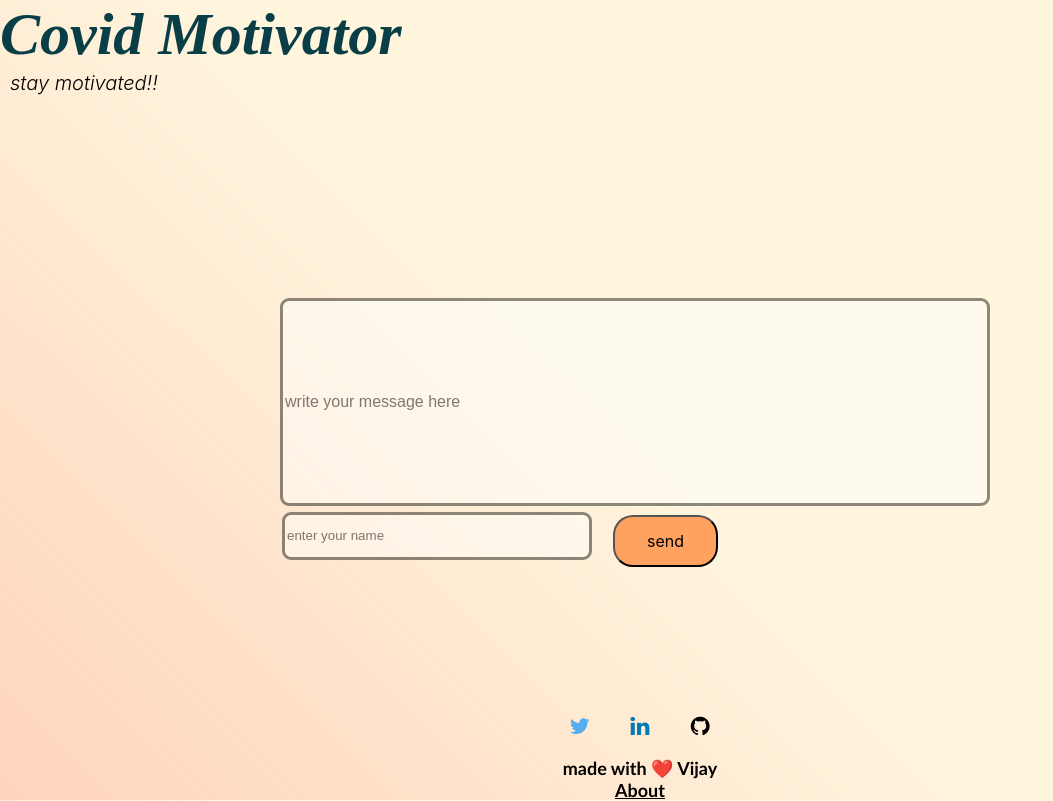
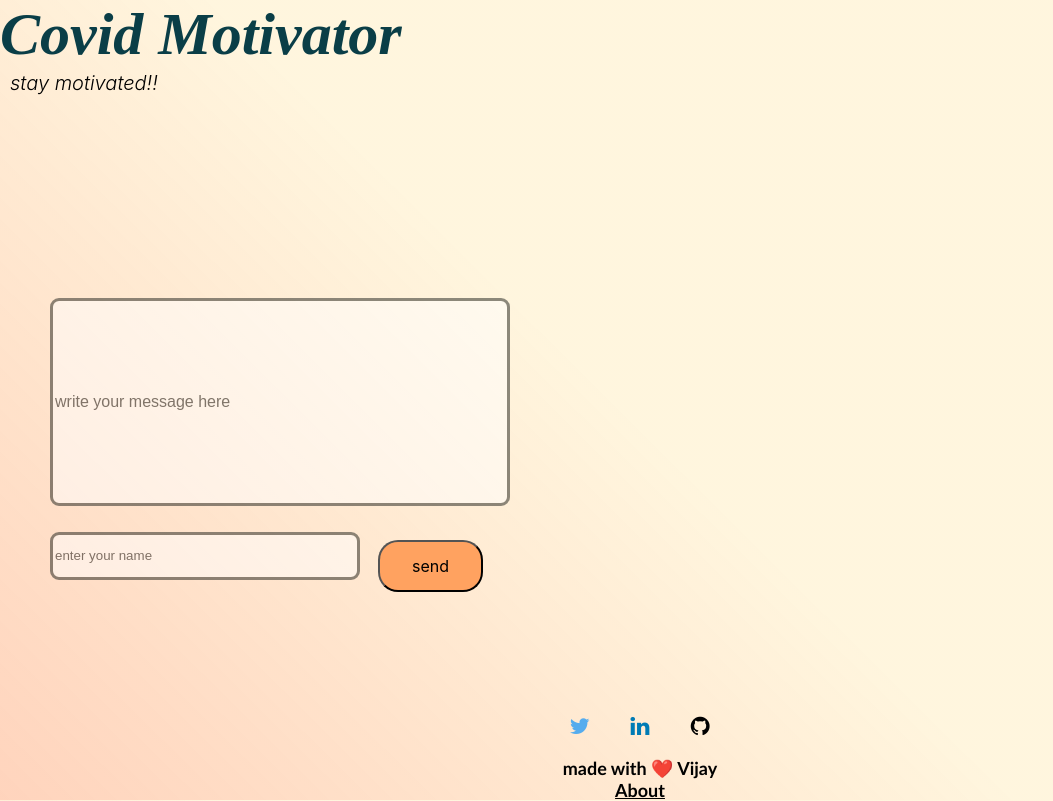
Before and after one commit to VIJ4YKUMAR/covid-motivator-frontend, a React (Create React App) app: page /post_messages in a window 1280 px wide. Shown: the whole page, without its empty margins (0-1053 px from the left). Built offline with nearby package versions, Linux system fonts and the light colour scheme; no server answers.

Commit message:
added viewport

```diff
--- a/public/index.html
+++ b/public/index.html
@@ -4,7 +4,7 @@
 <head>
   <meta charset="utf-8" />
   <!--<link rel="icon" href="https://corporate.dukehealth.org/sites/default/files/api/images/aspect:1.51-width:360-position:center/2021-08/GettyImages-1151837266_web.jpg" />-->
-  <meta name="viewport" content="width=device-width, initial-scale=1" />
+  <meta name="viewport" content="width=device-width, maximum-scale=1.5" />
   <meta name="theme-color" content="#000000" />
   <meta name="description" content="Web site created using create-react-app" />
   <link rel="apple-touch-icon"
--- a/src/About.css
+++ b/src/About.css
@@ -4,15 +4,12 @@
     margin-top: 100px;
     font-style: normal;
     font-size: 50px;
-    text-align: left;
     color: rgb(86, 86, 90);
 }
 
 .content{
-    top: 0px;
     padding-left: 400px;
     position: relative;
-    text-align: left;
     font-size: 20px;
     color: rgb(57, 57, 61);
     font-family:Arial, Helvetica, sans-serif;
@@ -21,7 +18,6 @@
 .content-2{
     padding-left: 400px;
     position: relative;
-    text-align: left;
     font-size: 20px;
     color: rgb(57, 57, 61);
     font-family:Arial, Helvetica, sans-serif;
@@ -31,4 +27,5 @@
     float: left;
     margin-top: -50px;
     border-radius: 50%;
+    width: 25%;
 }
--- a/src/About.jsx
+++ b/src/About.jsx
@@ -21,7 +21,7 @@
         <div>
             <h1 className="title">About</h1>
             <div id = "preload">
-            <img src={img} alt="profile" width="300" height="300"></img>
+            <img src={img} alt="profile"></img>
             </div>
             <p className="content">Hi <span role="img" aria-label="hello">👋</span> I'm Vijay. I was born and raised in Chennai. I did my undergrad in CSE from College Of Engineering Guindy, Anna University. I'm quietly confident, naturally curious, and perpetually working on improving my chops one design problem at a time.</p>
             <p className="content-2">I like to travel. I believe travelling gives you a new perspective to everything. You get to know a lot about the different cultures, the cuisines, their history, the language and all the small unique things every place has to offer. And I like to play cricket on weekends <span role="img" aria-label="winking">😉</span>.</p>
--- a/src/App.css
+++ b/src/App.css
@@ -14,7 +14,6 @@
 
 .App {
   position: absolute;
-  left: 280px;
   text-align: left;
   display: flex;
   align-items: center;
@@ -26,7 +25,8 @@
   opacity: 0.5;
   font-size: medium;
   text-align: left;
-  width: 700px;
+  margin-left: 50px;
+  width: 450px;
   height: 200px;
   border: 3px solid #1b1e19;
   border-radius: 9px;
@@ -34,8 +34,8 @@
 
 .username[type=text], select{
   position: absolute;
-  left: 2px;
-  top: 390px;
+  top: 410px;
+  margin-left: 50px;
   opacity: 0.5;
   text-align: left;
   width: 300px;
@@ -56,8 +56,8 @@
   color: var(--color);
   transition: 0.25s;
   position: absolute;
-  left: 325px;
-  top: 385px;
+  left: 370px;
+  top: 410px;
   font-size: 24px;
   cursor: pointer;
   text-align: center;
--- a/src/App.js
+++ b/src/App.js
@@ -37,6 +37,7 @@
   render(){
     return(
       <div key="main-app" className="App">
+        <meta name="viewport" content="width=device-width, initial-scale=1, user-scalable=no"/>
         <form name="message_form" action="#" method = "post" ref={form => this.form = form}>
           <label>
         {" "}
```
